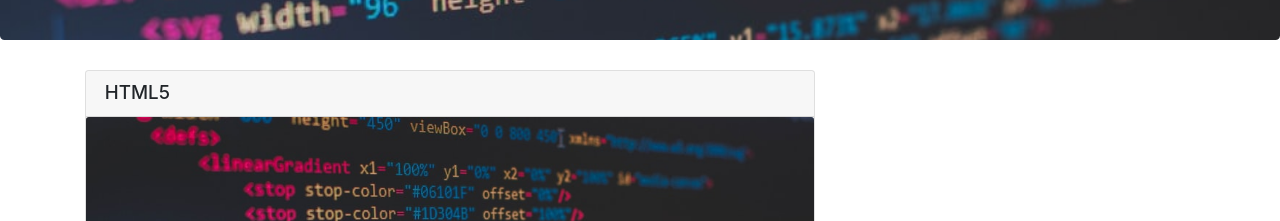
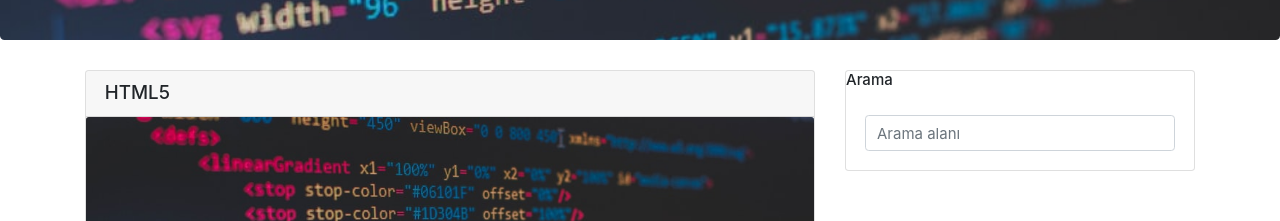
Before and after one commit to emir57/JQuery-Projects, a plain HTML site: page Blog/index.html in a window 1280 px wide. Shown: the part 410-631 px from the top of the page. Drawn offline with nearby package versions, Linux system fonts and the light colour scheme.

Commit message:
col-md-4 search input

```diff
--- a/Blog/index.html
+++ b/Blog/index.html
@@ -7,6 +7,7 @@
     <!-- Required meta tags -->
     <meta name="title" content="one pages blog pages">
     <meta name="viewport" content="width=device-width, initial-scale=1, shrink-to-fit=no">
+    <meta name="identifier-URL" content="https://www.emir-blog.com.tr">
     <link rel="icon" href="./image/icon.jpg">
     <!-- Nunito Sans -> font-family: 'Roboto', sans-serif; -->
     <link rel="preconnect" href="https://fonts.googleapis.com">
@@ -88,7 +89,16 @@
             </div>
             <!-- Right Side -->
             <div class="col-md-4">
-
+                <div class="card">
+                    <div class="header">
+                        <h6>Arama</h6>
+                        <div class="card-body">
+                            <div class="input-group">
+                                <input type="text" class="form-control" placeholder="Arama alanı">
+                            </div>
+                        </div>
+                    </div>
+                </div>
             </div>
         </div>
     </main>
```
